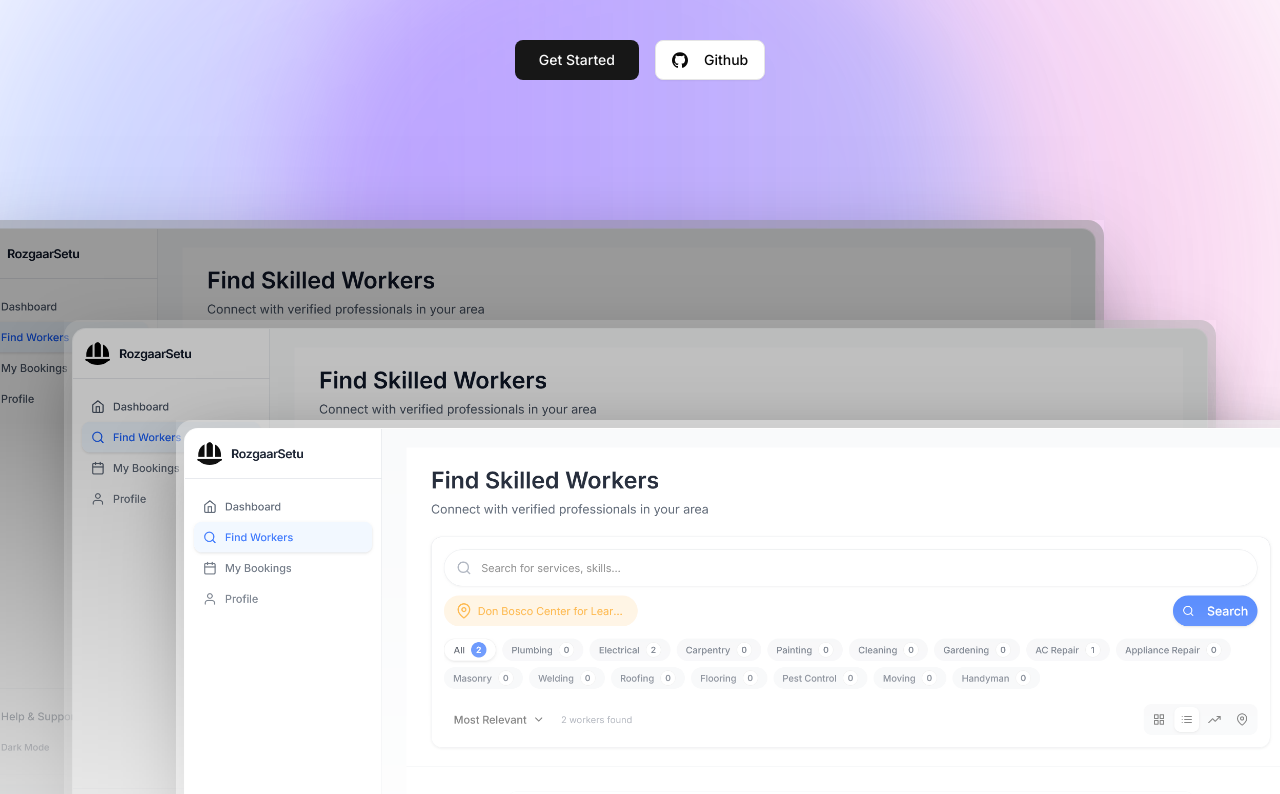
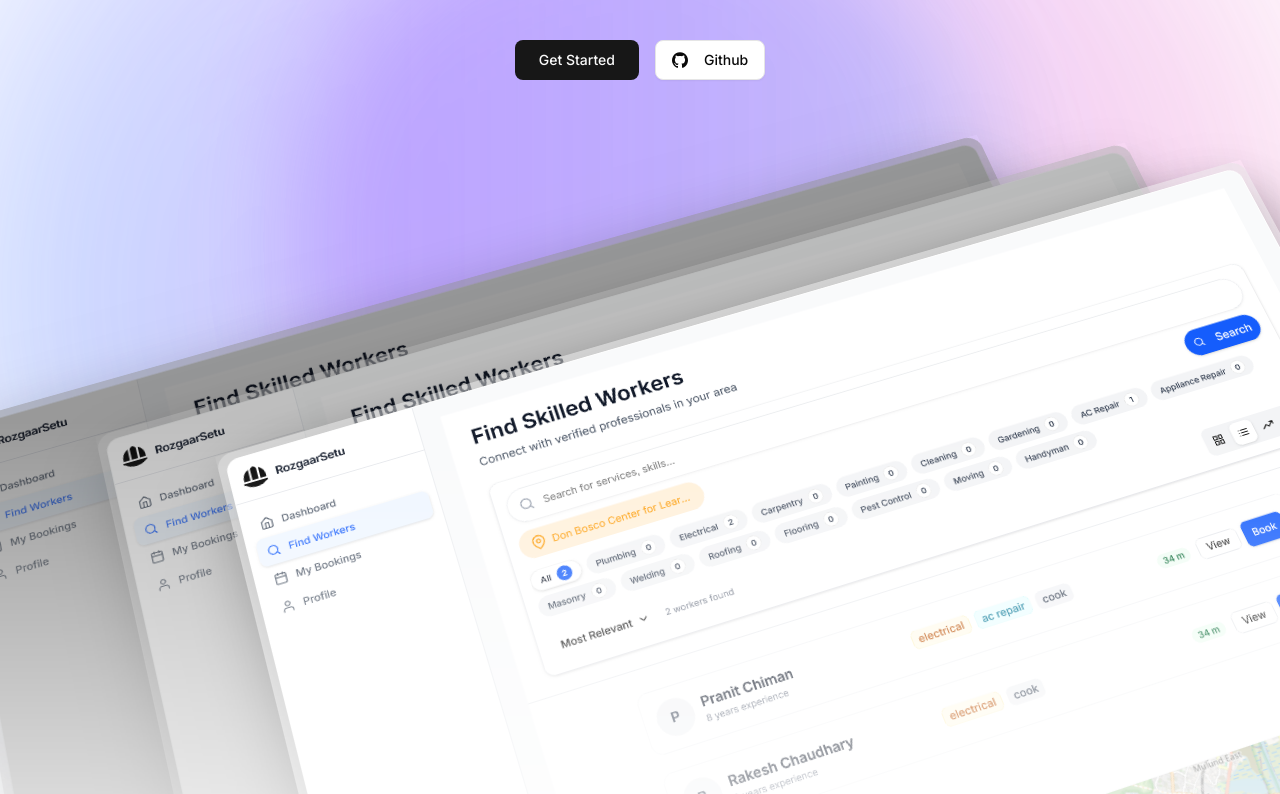
Before and after one commit to Pranit-DC/nearserve, a Next.js app: page / in a window 1280 px wide. Shown: the part 466-1260 px from the top of the page. Built offline with nearby package versions, Linux system fonts and the light colour scheme; no server answers.

Commit message:
updated UI: enhanced mockups

```diff
--- a/components/premium-hero.tsx
+++ b/components/premium-hero.tsx
@@ -110,15 +110,27 @@
                 className="animate-appear-zoom delay-1000 pointer-events-none"
               />
 
-              {/* 3D perspective container */}
-              <div className="relative" style={{ perspective: '2500px', perspectiveOrigin: 'center top' }}>
-                <div className="relative mx-auto" style={{ transformStyle: 'preserve-3d' }}>
+              {/* 3D perspective container - single camera angle for all */}
+              <div
+                className="relative"
+                style={{
+                  perspective: '1500px',
+                  perspectiveOrigin: '50% 50%',
+                }}
+              >
+                <div
+                  className="relative mx-auto"
+                  style={{
+                    transformStyle: 'preserve-3d',
+                    transform: 'rotateX(20deg) rotateY(0deg) rotateZ(-18deg)',
+                  }}
+                >
 
                   {/* Back layer - slight left */}
                   <div
-                    className="animate-appear delay-900 absolute top-5 -left-28 w-full"
+                    className="animate-appear delay-900 absolute top-0 -left-18 w-full"
                     style={{
-                      transform: 'translateZ(-180px) rotateX(-12deg) rotateY(-6deg) scale(0.92)',
+                      transform: 'translateZ(-120px) scale(0.92)',
                       transformOrigin: 'center center',
                       filter: 'blur(0.5px) brightness(0.6)',
                       opacity: 0.5,
@@ -138,9 +150,9 @@
 
                   {/* Middle layer - center */}
                   <div
-                    className="animate-appear delay-800 absolute top-30 left-0 w-full"
+                    className="animate-appear delay-800 absolute top-15 left-20 w-full"
                     style={{
-                      transform: 'translateZ(-90px) rotateX(-10deg) rotateY(-5deg) scale(0.96)',
+                      transform: 'translateZ(-60px) scale(0.96)',
                       transformOrigin: 'center center',
                       filter: 'blur(0.25px) brightness(0.75)',
                       opacity: 0.7,
@@ -160,9 +172,9 @@
 
                   {/* Front layer - slight right */}
                   <div
-                    className="animate-appear delay-700 relative top-55 left-28 z-10"
+                    className="animate-appear delay-700 relative top-30 left-48 z-10"
                     style={{
-                      transform: 'translateZ(0) rotateX(-8deg) rotateY(-3deg) scale(1)',
+                      transform: 'translateZ(0) scale(1)',
                       transformOrigin: 'center center',
                     }}
                   >
```
